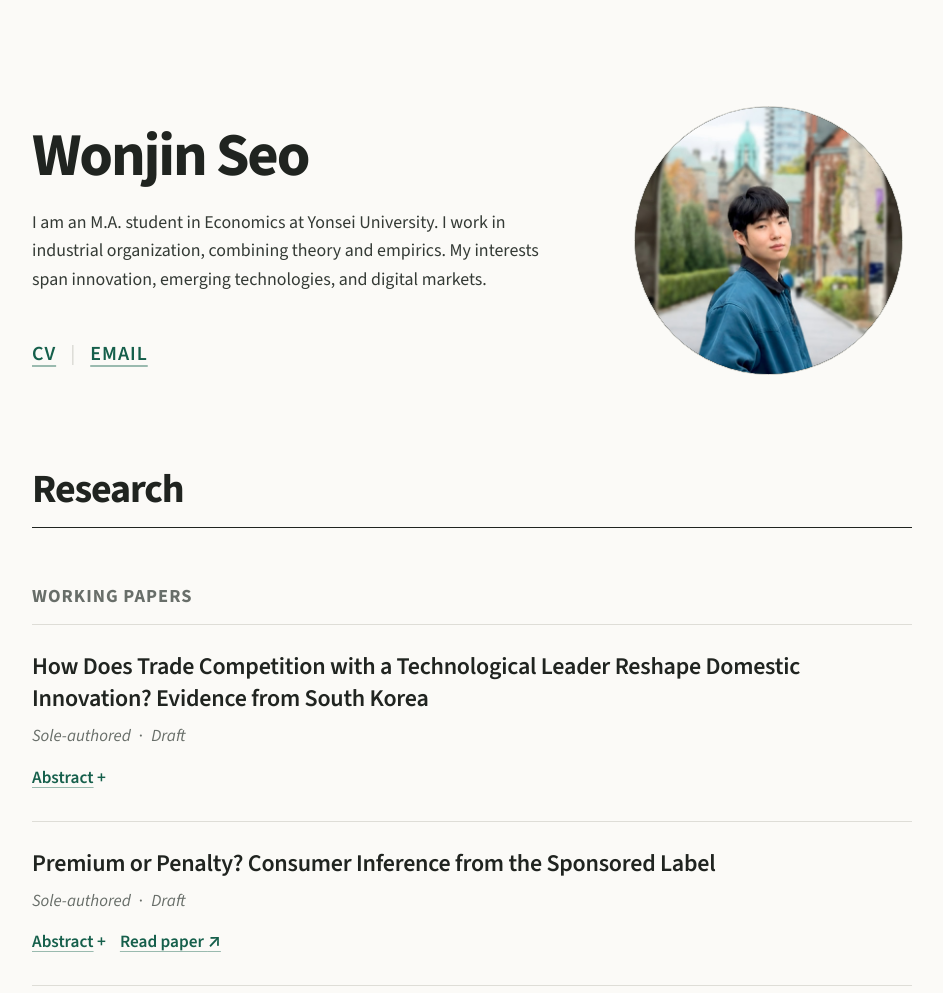
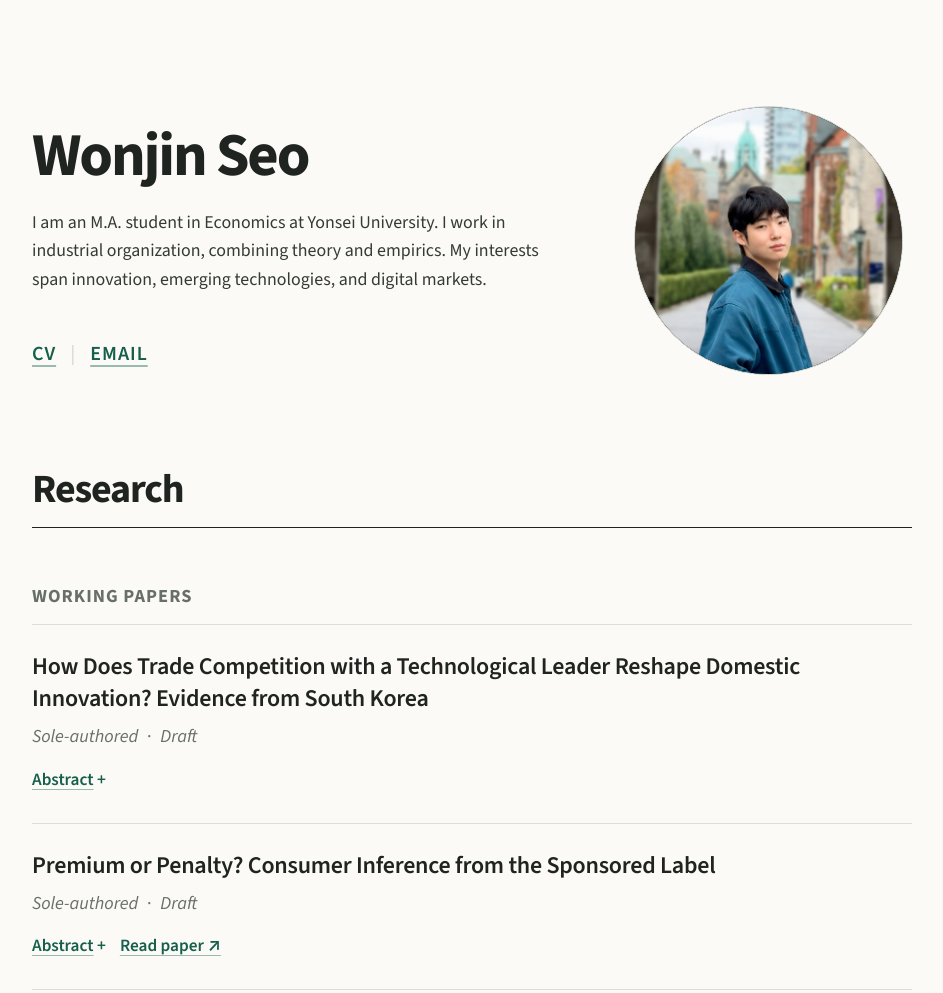
Before and after one commit to wonjinseo-econ/wonjinseo-econ.github.io, a plain HTML site: page index.html in a window 1280 px wide. Shown: the top 993 px of the page, without its empty margins (168-1111 px from the left). Drawn offline with nearby package versions, Linux system fonts and the light colour scheme.

Commit message:
Enlarge the paper info line
Co-Authored-By: Claude Fable 5.2 <noreply@anthropic.com>

```diff
--- a/styles.css
+++ b/styles.css
@@ -214,7 +214,7 @@ h4 {
 .paper-meta {
   margin: 8px 0 0;
   color: var(--muted);
-  font-size: 1.06rem;
+  font-size: 1.14rem;
   font-style: italic;
 }
 
```
